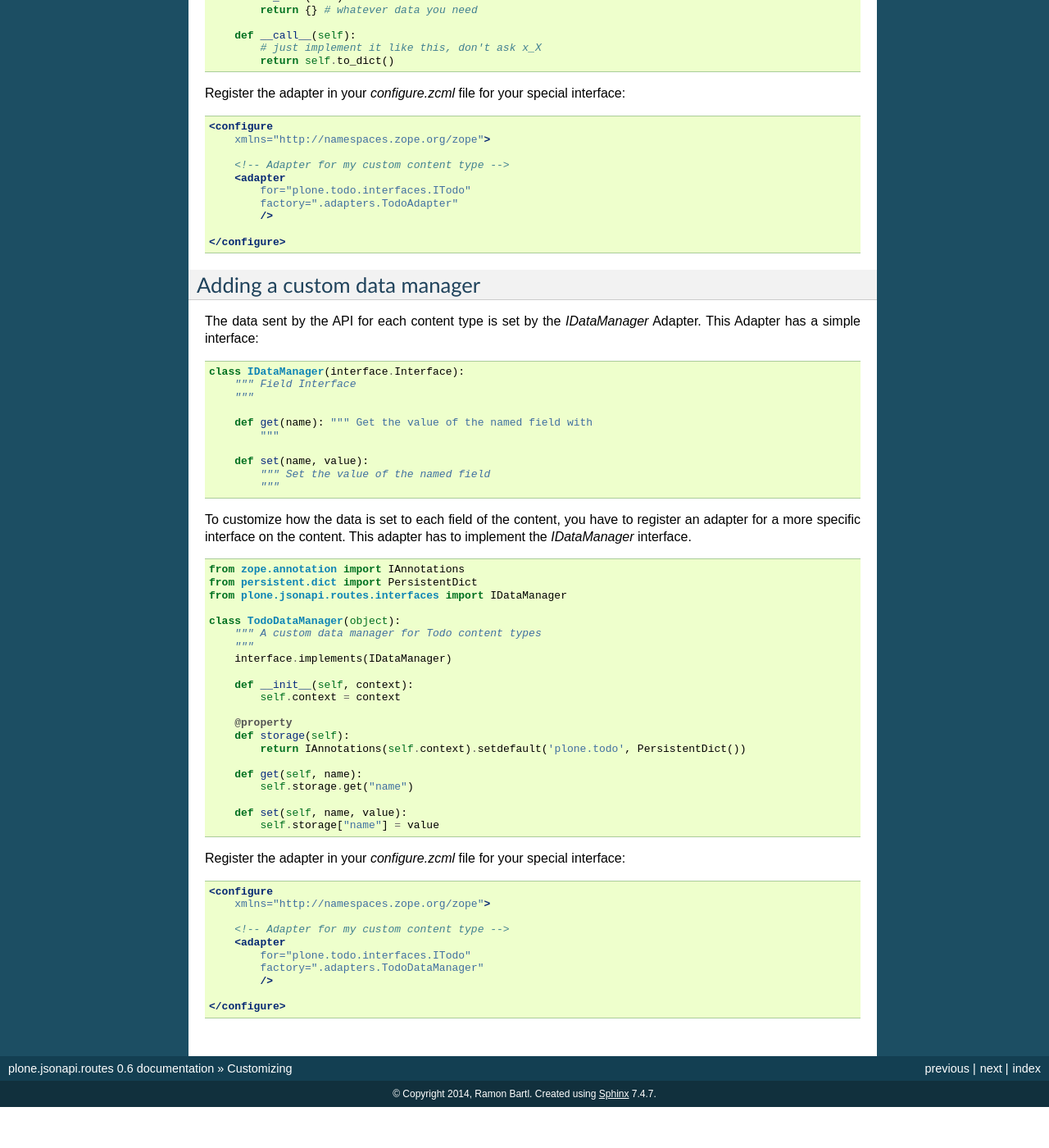
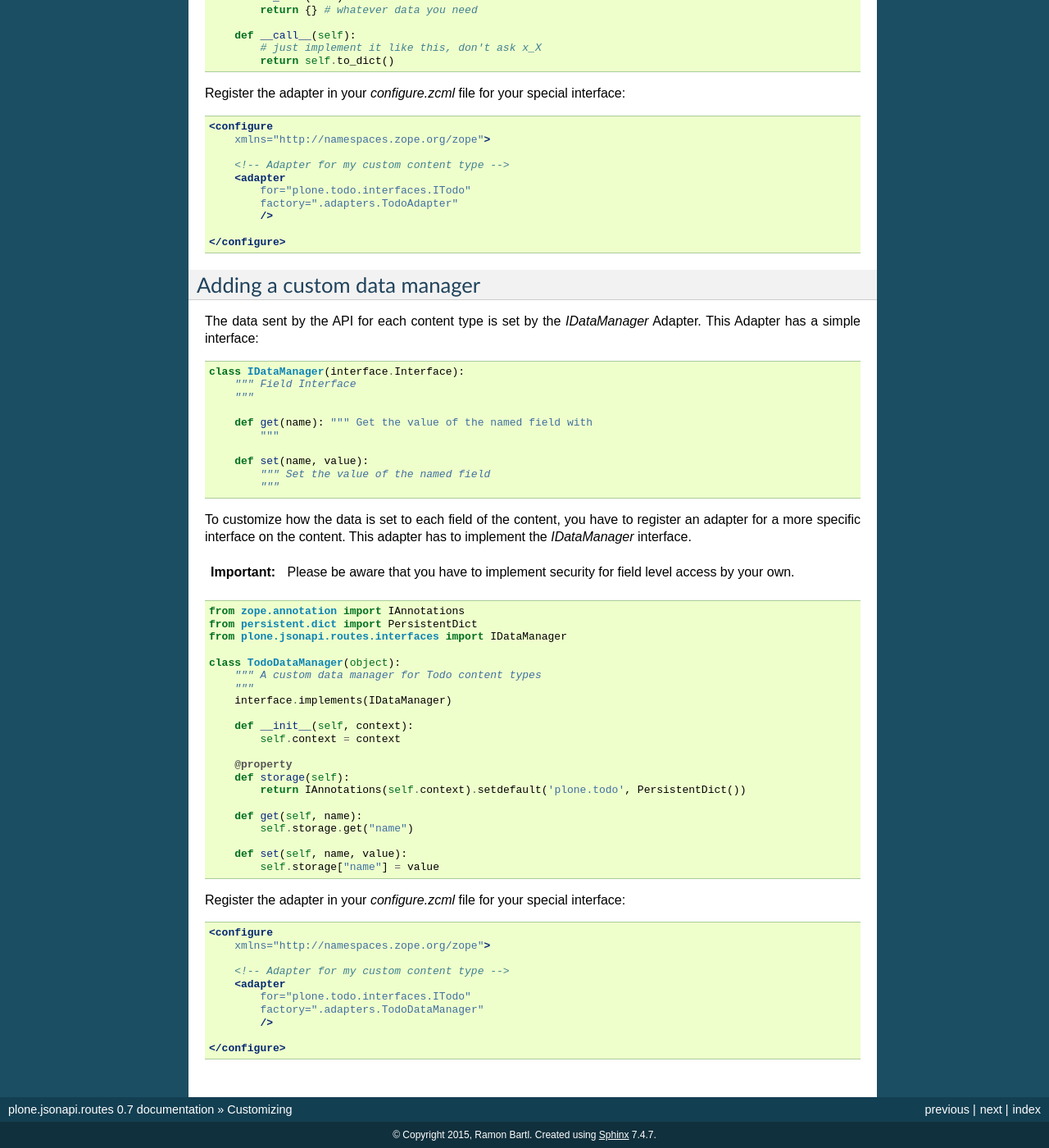
Before and after one commit to collective/plone.jsonapi.routes, a Sphinx documentation site: the page built from docs/customizing.rst, in a window 1280 px wide and 1400 px high, scrolled down 2141 px. Shown: the whole window at 82% size. Built offline with Sphinx 7.4.7, drawn with Linux system fonts in a browser that asks for light colours; before the commit the page ends 3491 px from its top, so only the background shows below that; some of the changed text lies outside the part shown.

```diff
--- a/docs/HISTORY.rst
+++ b/docs/HISTORY.rst
@@ -2,7 +2,7 @@ Changelog
 =========
 
 
-0.7 - unreleased
+0.7 - 2015-07-09
 ----------------
 
 **CLOSED ISSUES**
--- a/docs/conf.py
+++ b/docs/conf.py
@@ -47,16 +47,16 @@ master_doc = 'index'
 
 # General information about the project.
 project = u'plone.jsonapi.routes'
-copyright = u'2014, Ramon Bartl'
+copyright = u'2015, Ramon Bartl'
 
 # The version info for the project you're documenting, acts as replacement for
 # |version| and |release|, also used in various other places throughout the
 # built documents.
 #
 # The short X.Y version.
-version = '0.6'
+version = '0.7'
 # The full version, including alpha/beta/rc tags.
-release = '0.6'
+release = '0.7'
 
 # The language for content autogenerated by Sphinx. Refer to documentation
 # for a list of supported languages.
--- a/docs/crud.rst
+++ b/docs/crud.rst
@@ -143,5 +143,3 @@ Example
         parent_path: "/Plone/folder",
         ...
     }
-
-.. vim: set ft=rst ts=4 sw=4 expandtab tw=78 :
--- a/docs/customizing.rst
+++ b/docs/customizing.rst
@@ -182,6 +185,10 @@ Adapter. This Adapter has a simple interface:
 To customize how the data is set to each field of the content, you have to
 register an adapter for a more specific interface on the content.
 This adapter has to implement the `IDataManager` interface.
+
+
+.. important:: Please be aware that you have to implement security for field
+               level access by your own.
 
 .. code-block:: python
 
--- a/docs/index.rst
+++ b/docs/index.rst
@@ -18,6 +18,7 @@ Table of Contents:
    api
    customizing
    crud
+   dexterity
    links
    CONTRIBUTORS
    LICENSE
```
Also changed, not shown: other parts of docs/HISTORY.rst (+1 -0 lines), other parts of docs/customizing.rst (+3 -2 lines), docs/dexterity.rst (added, +18 -0 lines), docs/quickstart.rst (+23 -0 lines).
